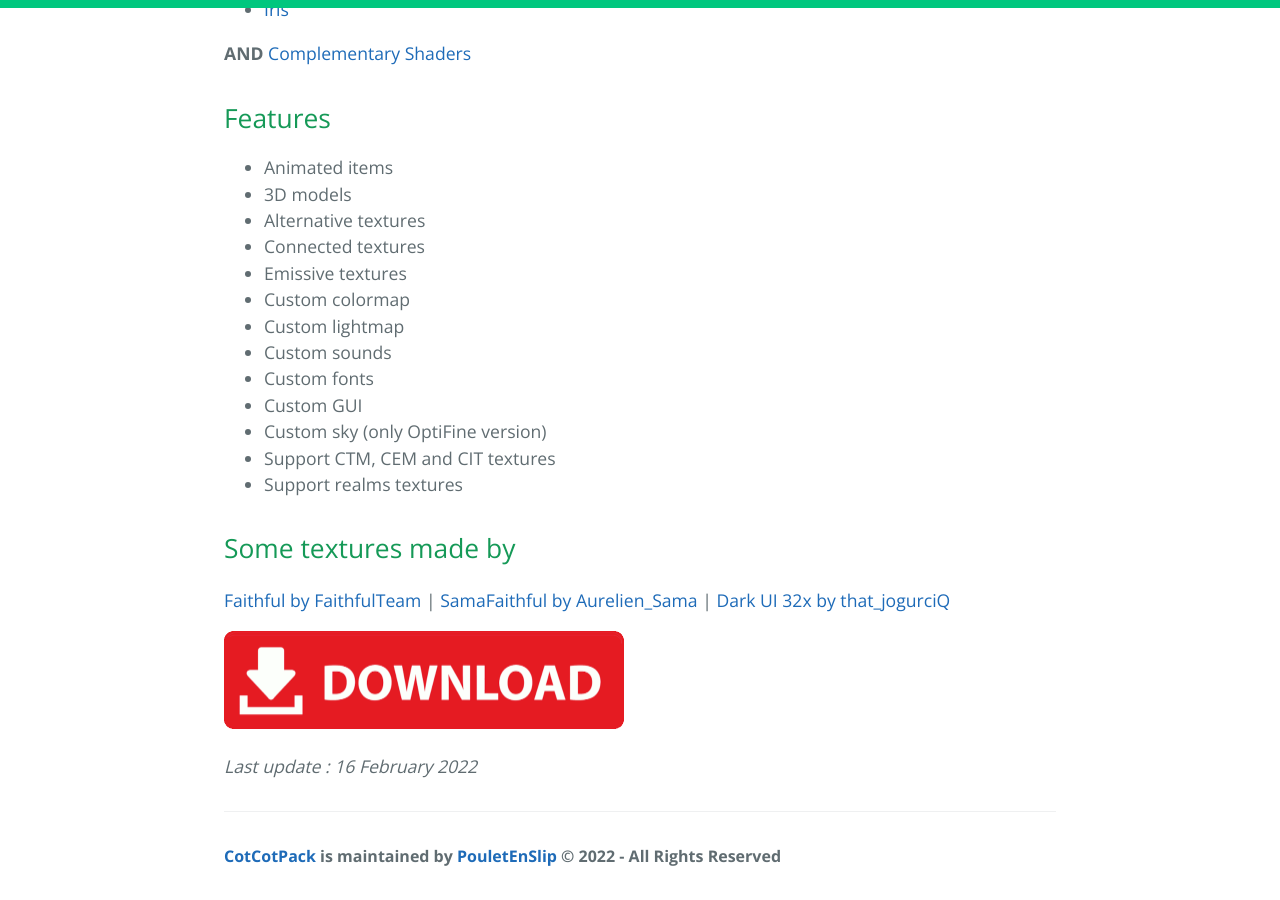
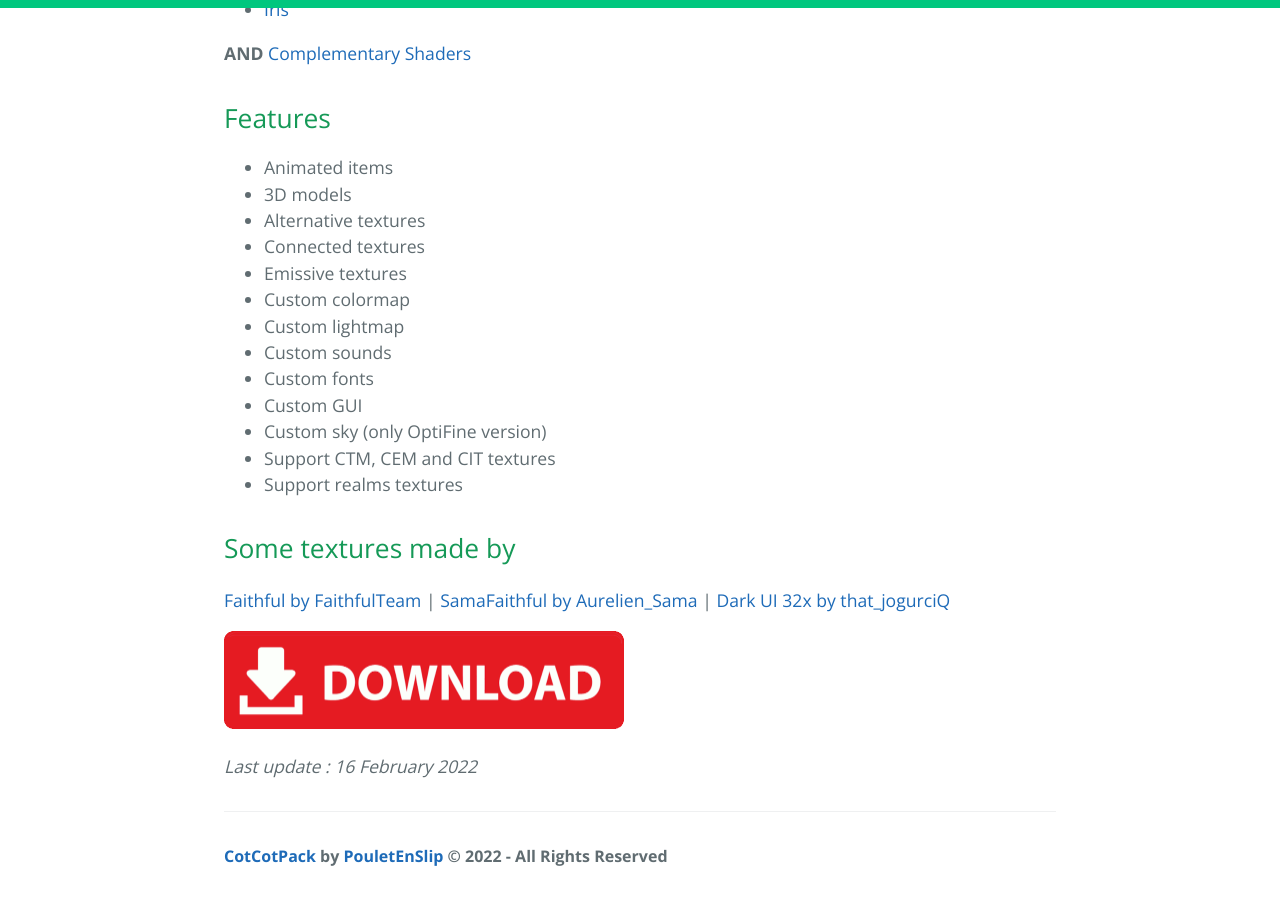
Before and after one commit to PouletEnSlip/pouletenslip.github.io, a Jekyll site: the page built from pages/cotcotpack/index.md, in a window 1280 px wide and 900 px high, scrolled down 1817 px. Built offline with Jekyll 4.4.1, drawn with Linux system fonts in a browser that asks for light colours; comment, search, counter and statistics services are not loaded.

Commit message:
Update cotcot.html

```diff
--- a/_layouts/cotcot.html
+++ b/_layouts/cotcot.html
@@ -31,7 +31,7 @@
     <main id="content" class="main-content" role="main">
       {{ content }}
       <footer class="site-footer">
-          <span class="site-footer-owner"><a href="https://github.com/PouletEnSlip/CotCotPack">CotCotPack</a> is maintained by <a href="https://github.com/PouletEnSlip">PouletEnSlip</a> © 2022 - All Rights Reserved</span>
+          <span class="site-footer-owner"><a href="https://github.com/PouletEnSlip/CotCotPack">CotCotPack</a> by <a href="https://github.com/PouletEnSlip">PouletEnSlip</a> © 2022 - All Rights Reserved</span>
       </footer>
     </main>
     <script src="../../script/script.js"></script>
```
